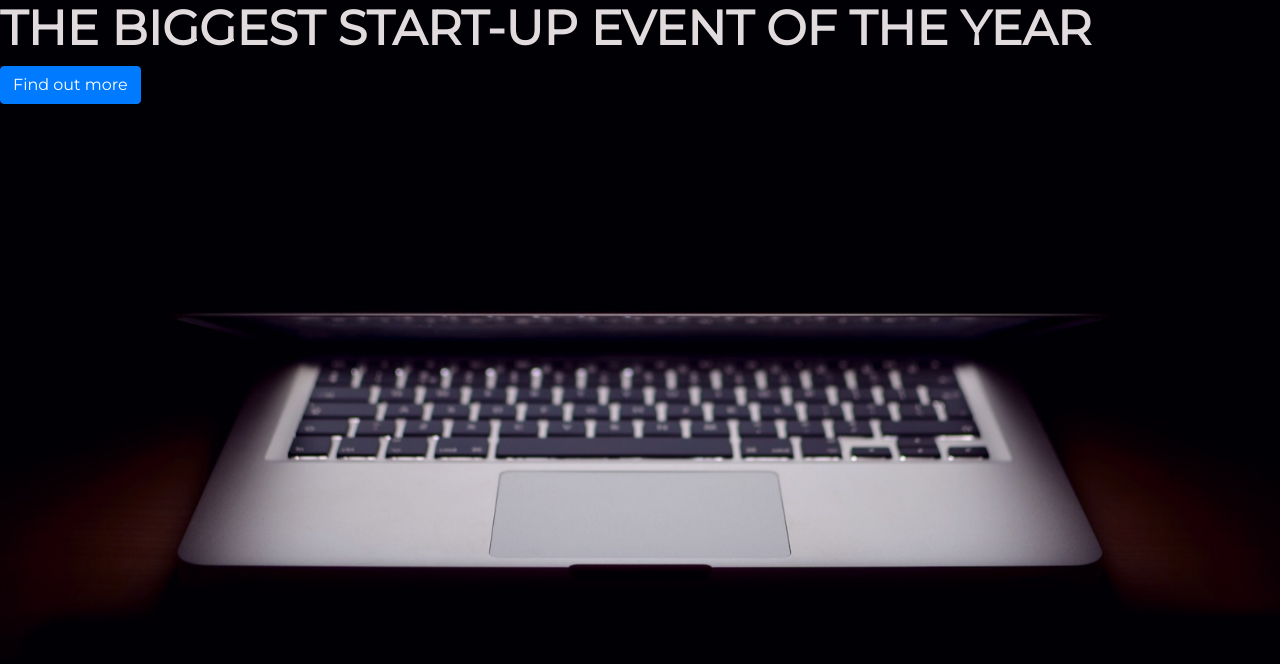
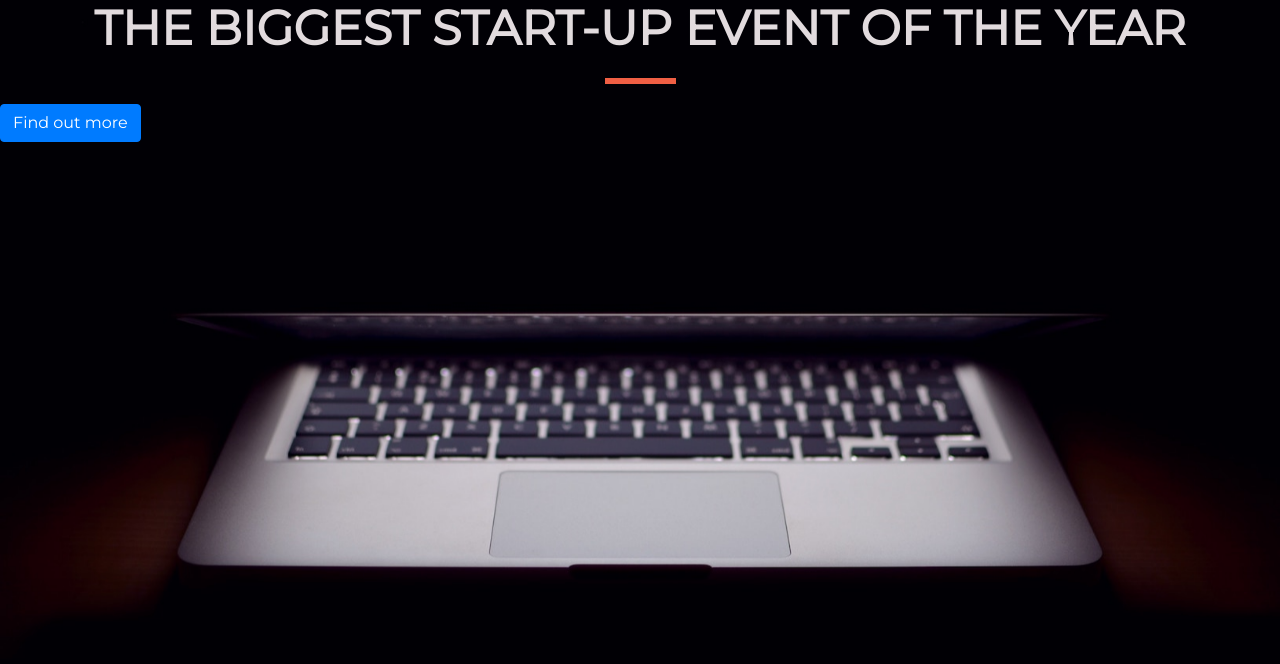
Before and after one commit to Prince-Emeka-Ekomaru/Start-up-exercise, a plain HTML site: page index.html in a window 1280 px wide. Drawn offline with nearby package versions, Linux system fonts and the light colour scheme.

Commit message:
Update index.html

```diff
--- a/index.html
+++ b/index.html
@@ -15,8 +15,11 @@
   </head>
   <body>
     <div>
+      <header class=text-center>
 <H1 class="text-uppercase"><strong>The Biggest start-up event of the year </H1></strong>
-<button type="submit" class="btn btn-primary">Find out more</button>
+</header>
+<hr>
+<button  type="submit" class="btn btn-primary">Find out more</button>
 </div>
 
 
```
